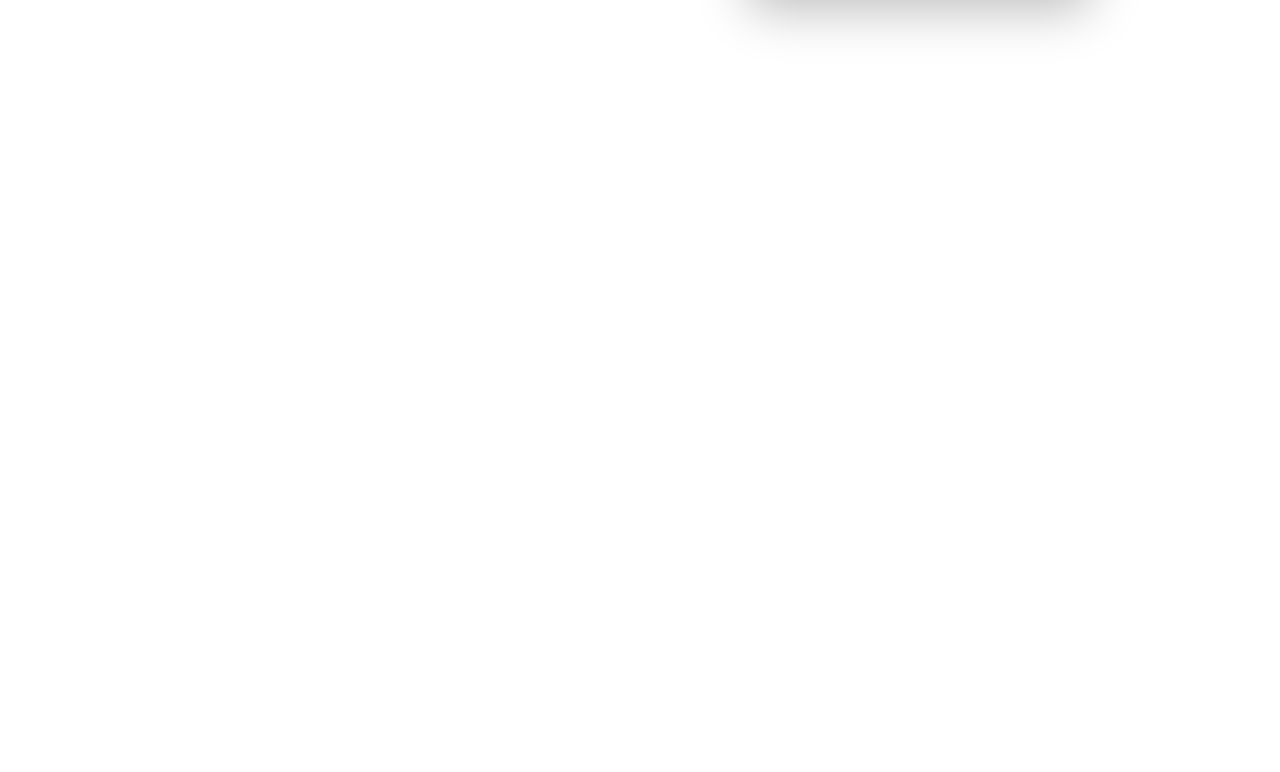
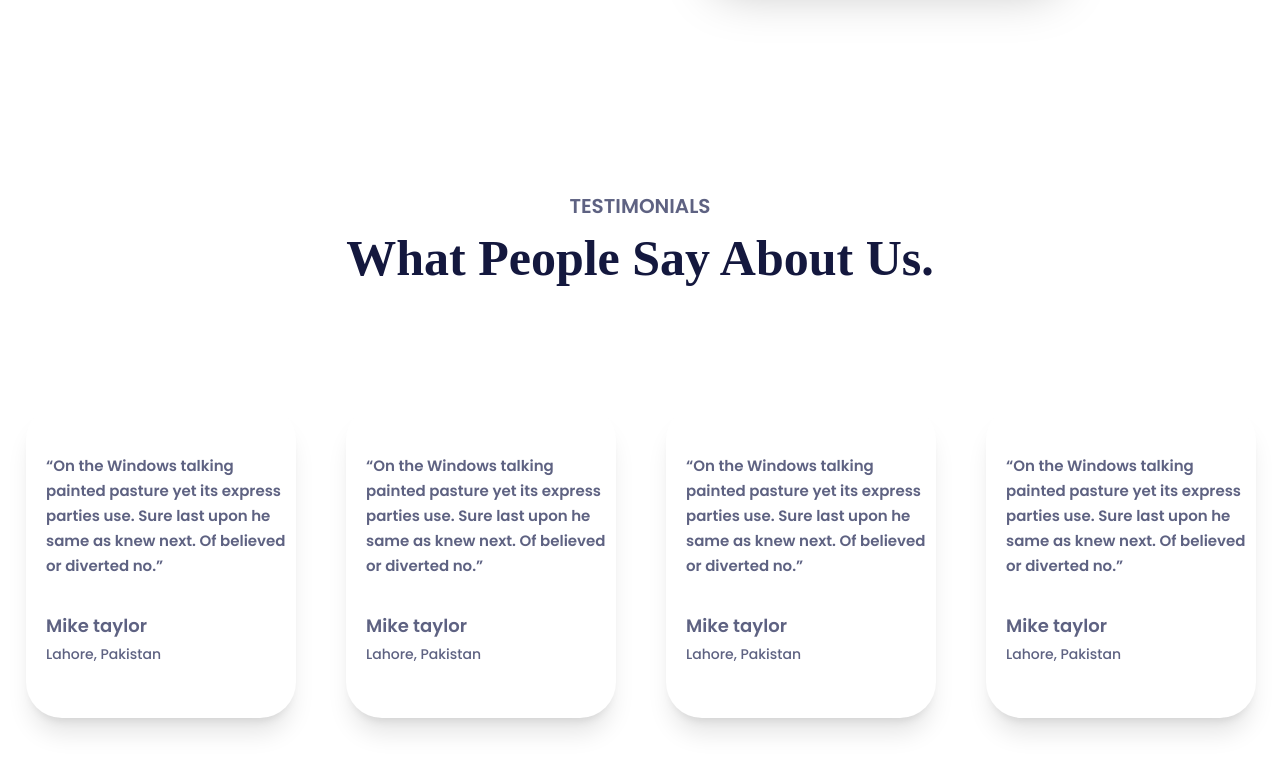
Before and after one commit to Bigbilly-github/landingPage, a React (Vite) app: page / in a window 1280 px wide. Shown: the part 2812-3584 px from the top of the page. Built offline with nearby package versions, Linux system fonts and the light colour scheme; a web font is replaced by a local one.

Commit message:
correctional changes

```diff
--- a/src/components/bookingdetails.jsx
+++ b/src/components/bookingdetails.jsx
@@ -15,9 +15,9 @@
     return(
         <>
         <section className="w-full h-auto flex justify-center">
-            <div className="sm:w-[1158px] lg:h-[492px] h-[900px] lg:pl-[50px] xl:pl-0  mt-[100px] flex lg:flex-row flex-col lg:justify-between  items-center">
+            <div className="sm:w-[1000px] xl:w-[900px] lg:h-[492px] h-[900px] lg:pl-[50px] xl:pl-0  mt-[80px] flex lg:flex-row flex-col lg:justify-between  items-center">
                 <div>
-                    <p className='sm:w-[127px] text-center h-[27px] font-poppins font-semibold   text-[18px] text-[#5E6282]'>
+                    <p className='sm:w-[90%] lg:w-[137px] text-center h-[27px] font-poppins font-semibold   text-[18px] text-[#5E6282]'>
                         Easy and Fast
                     </p>
                     <h1 className='sm:w-[511px] sm:h-[130px] h-[80px] font-volx sm:font-bold font-extrabold  sm:text-[50px] text-[25px] text-[#14183E] sm:mt-[15px]  leading-[60px]'>
@@ -103,7 +103,7 @@
 
                     </div>
 
-                    <div className='sm:w-[263px] w-[210px] h-[129px] pl-[20px] pt-[20px] grid grid-cols-[60px_1fr] bg-[#FFFFFF] rounded-[10px] absolute sm:right-0  -right-[20px] bottom-[70px] shadow-2xl '>
+                    <div className='sm:w-[263px] w-[210px] h-[129px] pl-[20px] pt-[20px] grid grid-cols-[60px_1fr] bg-[#FFFFFF] rounded-[10px] absolute  -right-[60px] bottom-[70px] shadow-2xl '>
                         <div className='w-[50px] h-[50px]'>
                             <img src={pic} alt="a profile picture" className='rounded-[50%] w-[100%] h-[100%]' />
 
--- a/src/components/category.jsx
+++ b/src/components/category.jsx
@@ -33,7 +33,7 @@
 
     return(
         <>
-            <section className="w-full lg:h-auto sm:h-[1600px] h-[1350px] flex justify-center mt-[97px] lg:mt-[197px]   mb-[100px] " >
+            <section className="w-full lg:h-auto md:h-[800px] sm:h-[1600px] h-[1350px] flex justify-center mt-[97px] lg:mt-[197px]   mb-[100px] " >
                 <div className="xl:w-[1228px] xl:h-[525px] w-[50vw] flex flex-col items-center">
                     <div className=" flex items-center flex-col xl:mb-[108px] mb-[50px]">
                         <p className="font-poppins lg:text-[20px] text-[18px] font-semibold text-[#5E6282]">
@@ -43,8 +43,8 @@
                         We Offer Best Services
                         </h1>
                     </div>
-                    <div className="xl:w-[1228px] h-[1200px] xl:auto sm:h-auto justify-between lg:w-[800px]  lg:grid lg:grid-cols-2 xl:flex xl:justify-between xl:flex-row  flex flex-col gap-[50px]  ">
-                       { categoryArray.map((category,index)=> <div className="  sm:w-[367px] w-[267px] sm:h-[314px] h-[314px] bg-[#FFFFFF] shadow-xl rounded-[36px]  border-0 flex flex-col  items-center justify-center gap-[10px]   ">
+                    <div className="xl:w-[1228px] h-[1200px]  xl:auto sm:h-auto justify-between md:w-[800px] lg:pl-0  md:pl-[50px] md:grid md:grid-cols-2 xl:flex xl:justify-between xl:flex-row  flex flex-col gap-[50px]  ">
+                       { categoryArray.map((category,index)=> <div className=" md:w-[300px]  lg:w-[367px] sm:w-[367px] w-[267px] sm:h-[314px] h-[314px] bg-[#FFFFFF] shadow-xl rounded-[36px]  border-0 flex flex-col  items-center justify-center gap-[10px]   ">
                             <div className='w-[137px] h-[95px]'>
                                 <img src={category.img} alt="image of an airplane" className='w-[100%] h-[100%]'/>
                             </div>
--- /dev/null
+++ b/src/components/testimonials.jsx
@@ -0,0 +1,69 @@
+
+
+
+
+function  Testimonials (){
+
+    const testimonyArray = [
+        {
+            testimony: "“On the Windows talking painted pasture yet its express parties use. Sure last upon he same as knew next. Of believed or diverted no.”",
+            testifier: "Mike taylor",
+            location:"Lahore, Pakistan"
+        },
+        {
+            testimony: "“On the Windows talking painted pasture yet its express parties use. Sure last upon he same as knew next. Of believed or diverted no.”",
+            testifier: "Mike taylor",
+            location:"Lahore, Pakistan"
+        },
+        {
+            testimony: "“On the Windows talking painted pasture yet its express parties use. Sure last upon he same as knew next. Of believed or diverted no.”",
+            testifier: "Mike taylor",
+            location:"Lahore, Pakistan"
+        },
+        {
+            testimony: "“On the Windows talking painted pasture yet its express parties use. Sure last upon he same as knew next. Of believed or diverted no.”",
+            testifier: "Mike taylor",
+            location:"Lahore, Pakistan"
+        }
+
+    ]
+
+    return(
+        <>
+            <section className="w-full lg:h-auto sm:h-[1600px] h-[1350px] flex justify-center sm:mt-[137px] mt-[97px] lg:mt-[197px]   mb-[100px] " >
+                <div className="xl:w-[1228px] xl:h-[525px] w-[50vw] flex flex-col items-center">
+                    <div className=" flex items-center flex-col xl:mb-[108px] mb-[50px]">
+                        <p className="font-poppins lg:text-[20px] text-[18px] font-semibold text-[#5E6282]">
+                        TESTIMONIALS
+                        </p>
+                        <h1 className="font-volx xl:text-[50px] lg:text-[39px] sm:text-[24px]    text-[18px] font-bold text-[#14183E]">
+                        What People Say About Us.
+                        </h1>
+                    </div>
+                    <div className="xl:w-[1228px] h-[1200px] xl:auto sm:h-auto justify-between md:w-[800px] lg:pl-0 md:pl-[60px] md:grid md:grid-cols-2 md:gap-x-[20px] lg:gap-x-[50px]  xl:flex xl:justify-between xl:flex-row  flex flex-col gap-[50px] ">
+                       { testimonyArray.map((testimony,index)=> <div className=" lg:w-[367px] md:w-[300px] sm:w-[367px] w-[267px] sm:h-[314px] h-[314px] bg-[#FFFFFF] shadow-xl rounded-[36px]  border-0 flex flex-col  pl-[20px]  items-center justify-center gap-[10px]   ">
+
+                            <h3 className='font-poppins sm:text-[15px] text-[12px] w-[250px] text-left sm:h-[150px] h-[120px] leading-[25px] font-semibold text-[#5E6282]'>
+                           {testimony.testimony}
+                            </h3>
+                            <p className='font-poppins sm:text-[18px] text-[16px]  text-left font-semibold w-[250px] sm:h-[18px] h-[14px] leading-[26px] text-[#5E6282]'>
+                            {testimony.testifier}
+                            </p>
+                            <p className='font-poppins sm:text-[14px] text-[12px] text-left font-medium w-[250px] h-[28px] leading-[26px] text-[#5E6282]'>
+                            {testimony.location}
+                            </p>
+
+
+
+                        </div>
+                        )}
+
+                    </div>
+
+                </div>
+            </section>
+        </>
+    )
+}
+
+export default Testimonials
--- a/src/pages/homepage.jsx
+++ b/src/pages/homepage.jsx
@@ -3,6 +3,7 @@
 import Destinations from "../components/destinations"
 import Header from "../components/header"
 import Hero from "../components/hero"
+import Testimonials from "../components/testimonials"
 
 function Homepage () {
 
@@ -14,6 +15,7 @@
                  <Category/>
                  <Destinations/>
                  <BookingDetails/>
+                 <Testimonials/>
 
 
           </main>
```
